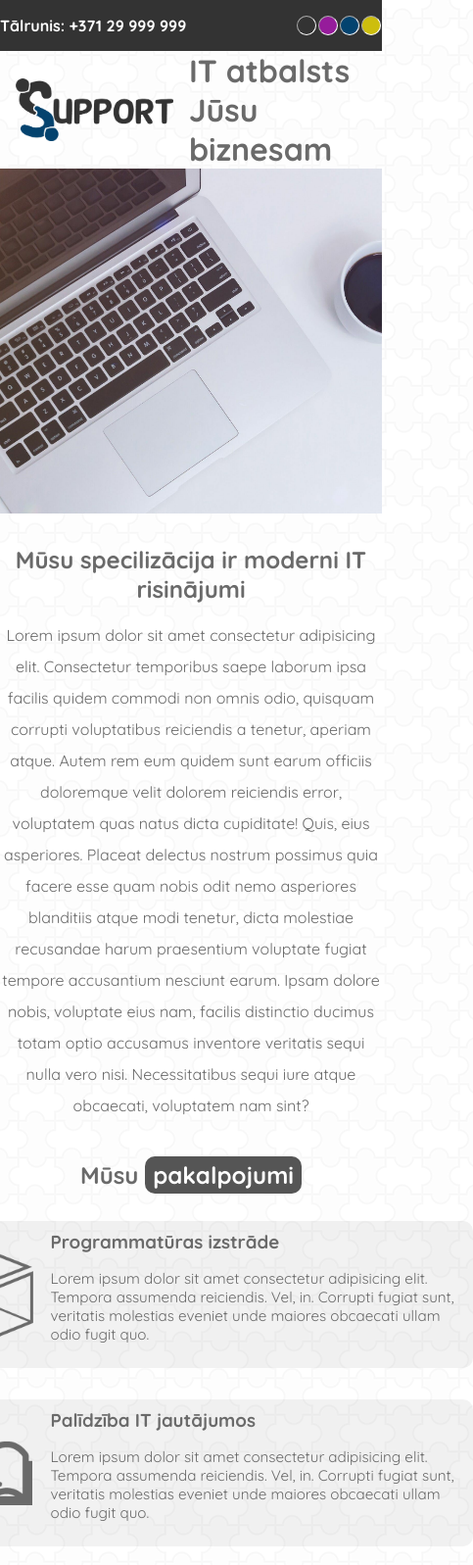
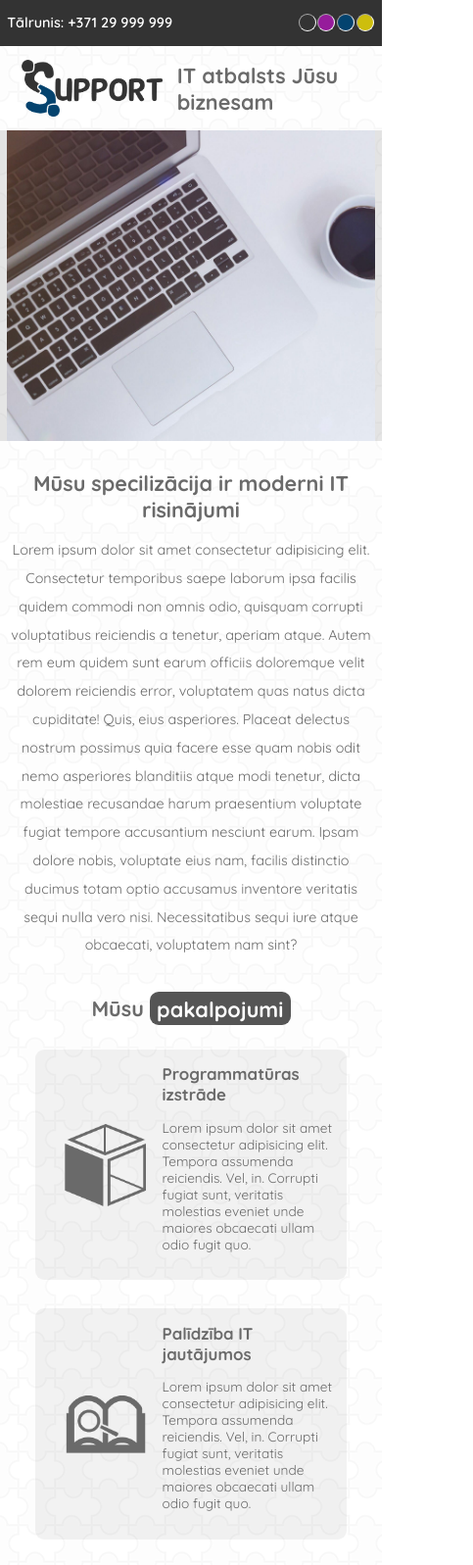
Before and after one commit to WuzzyLV/LittelWebsitePlain, a plain HTML site: page index.html in a window 390 px wide. Shown: the top 1597 px of the page at 98% size, 483 px wide, since content can reach past the window. Drawn offline with Linux system fonts and the light colour scheme.

Commit message:
responsivness

```diff
--- a/style.css
+++ b/style.css
@@ -53,7 +53,7 @@ h2 span {
 }
 #top-header p {
     color: white;
-    font-weight: bold;
+    font-weight: 600;
 }
 #top-header ul {
     list-style-type: none;
@@ -69,6 +69,7 @@ h2 span {
 }
 .theme-btn:hover{
     cursor: pointer;
+    border-style: outset;
 }
 #black-theme {
     background-color: #333333;
@@ -219,7 +220,7 @@ h2 span {
 }
 .profile .readmore:hover {
     cursor: pointer;
-    font-size: 1.1rem;
+    background-color: #666;
 }
 
 /* EMAIL SIGNUP */
@@ -323,3 +324,52 @@ footer ul {
 #twitter-btn {
     background-image: url(images/tw.png);
 }
+
+
+@media (max-width: 1200px) {
+
+    body{
+        zoom: 0.9;
+    }
+
+}
+
+@media (max-width: 1080px) {
+    .container{
+        width: 100%;
+        padding: 0 0.5rem;
+    }
+    #service-box > div{
+        flex: auto;
+        margin: 0 2rem;
+
+    }
+
+
+    #client-box{
+        justify-content: center;
+        gap: 2.5rem 1rem;
+    }
+}
+
+@media (max-width: 575px) {
+    h1{
+        font-size: 1.5em;
+    }
+    #service-box > div{
+        flex: auto;
+        margin: 0 2rem;
+        width: 100%;
+        max-height: fit-content;
+    }
+
+    #signup {
+        text-align: center;
+    }
+
+    #signup form {
+        display: flex;
+        flex-direction: column;
+        gap: 0.5rem;
+    }
+}
```
